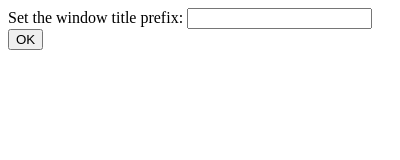
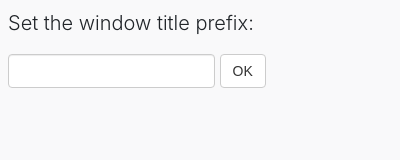
Before and after one commit to tpamula/webextension-window-titler, a browser extension: page popup.html in a window 400 px wide. Drawn offline with Linux system fonts and the light colour scheme.

Commit message:
Added: New styles for popup window

```diff
--- a/popup.html
+++ b/popup.html
@@ -1,13 +1,89 @@
 <!DOCTYPE html>
 <html>
-
+<style>
+body{
+	background-color: #f9f9fa;
+	font-family: -apple-system,BlinkMacSystemFont,"Segoe UI",Roboto,"Helvetica Neue",Arial,sans-serif,"Apple Color Emoji","Segoe UI Emoji","Segoe UI Symbol","Noto Color Emoji";
+	font-size: 1rem;
+	font-weight: 400;
+	line-height: 1.5;
+	color: #212529;
+	text-align: left;
+}
+.btn {
+	display: inline-block;
+	padding: 6px 12px;
+	margin-bottom: 0;
+	font-size: 14px;
+	font-weight: 400;
+	line-height: 1.42857143;
+	text-align: center;
+	white-space: nowrap;
+	/* vertical-align: middle; */
+	-ms-touch-action: manipulation;
+	touch-action: manipulation;
+	cursor: pointer;
+	-webkit-user-select: none;
+	-moz-user-select: none;
+	-ms-user-select: none;
+	user-select: none;
+	background-image: none;
+	border: 1px solid transparent;
+		border-top-color: transparent;
+		border-right-color: transparent;
+		border-bottom-color: transparent;
+		border-left-color: transparent;
+	border-radius: 4px;
+}
+button, select {
+	text-transform: none;
+}
+button, input {
+	overflow: visible;
+}
+.btn-default {
+	color: #333;
+	background-color: #fff;
+	border-color: #ccc;
+}
+.btn-default:hover {
+	background-color: #e6e6e6;
+	border-color: #adadad;
+}
+.form-control {
+	display: inline-block;
+	/* width: 100%; */
+	/* height: 34px; */
+	padding: 6px 12px;
+	font-size: 14px;
+	line-height: 1.42857143;
+	color: #555;
+	background-color: #fff;
+	background-image: none;
+	border: 1px solid #ccc;
+	border-radius: 4px;
+	-webkit-box-shadow: inset 0 1px 1px rgba(0,0,0,.075);
+	box-shadow: inset 0 1px 1px rgba(0,0,0,.075);
+	-webkit-transition: border-color ease-in-out .15s,-webkit-box-shadow ease-in-out .15s;
+	-o-transition: border-color ease-in-out .15s,box-shadow ease-in-out .15s;
+	transition: border-color ease-in-out .15s,box-shadow ease-in-out .15s;
+}
+.lead {
+    font-size: 1.25rem;
+    font-weight: 300;
+}
+p {
+    margin-top: 0;
+    margin-bottom: 1rem;
+}
+</style>
 <head>
 	<meta charset="utf-8" />
 </head>
 
 <body>
 	<form id="window-title-prefix-form">
-		Set the window title prefix: <input id="title-input" type="text" /> <input id="set-window-title-prefix" type="submit" value="OK" />
+		<p class="lead">Set the window title prefix: </p><input class="form-control" id="title-input" type="text" /> <input class="btn btn-default" id="set-window-title-prefix" type="submit" value="OK" />
 	</form>
 	<script src="popup.js"></script>
 </body>
```
